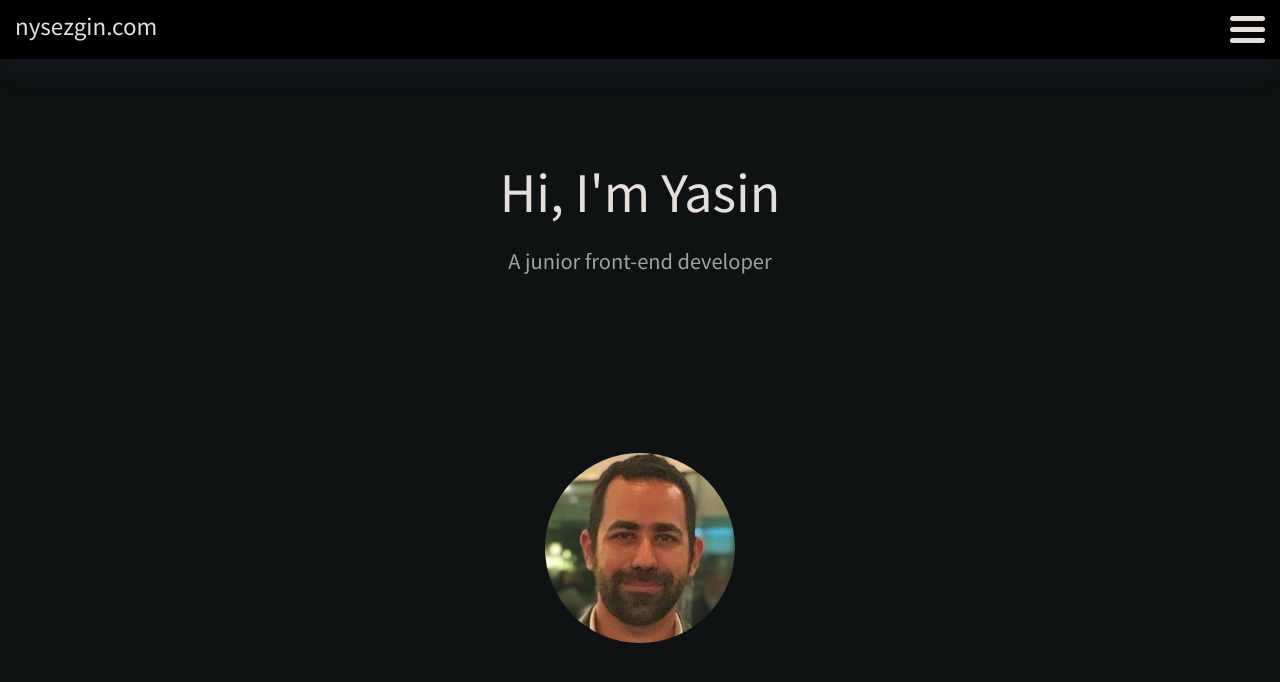
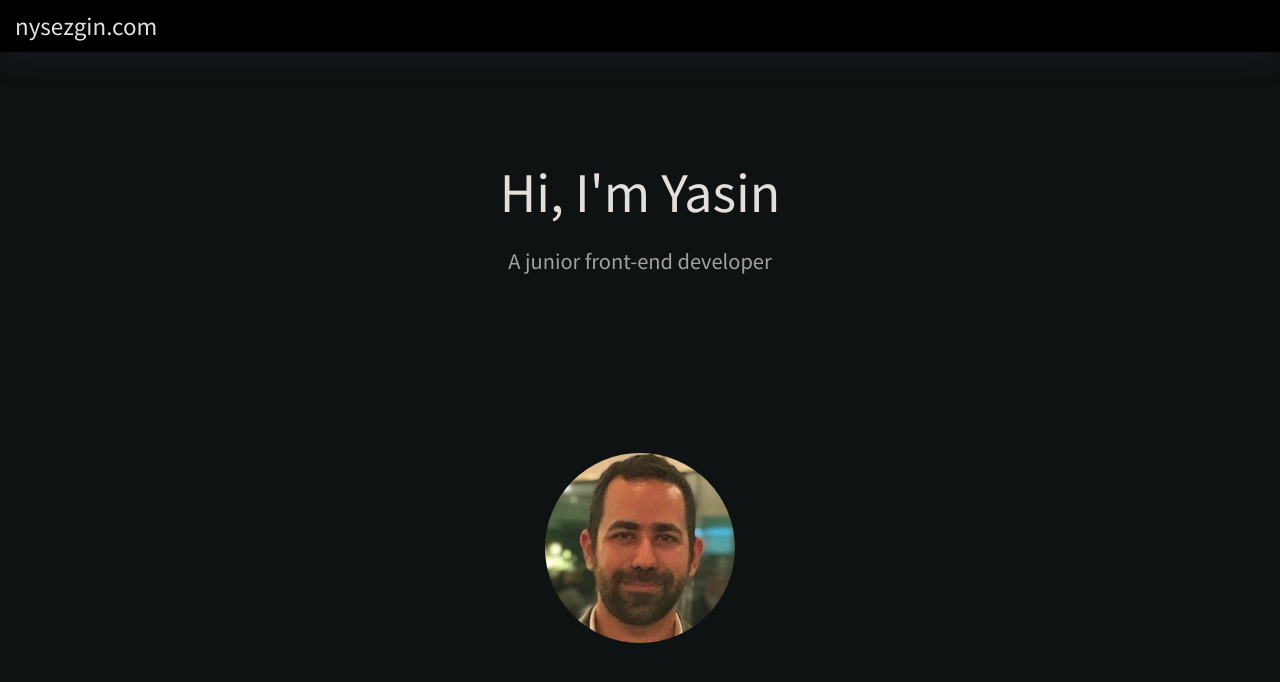
Before and after one commit to nysezgin/portfolio, a React (Create React App) app: page / in a window 1280 px wide. Shown: the top 682 px of the page. Built offline with nearby package versions, Linux system fonts and the light colour scheme.

Commit message:
added isMobile
check if the window is in mobile view

```diff
--- a/src/App.js
+++ b/src/App.js
@@ -1,12 +1,28 @@
 import "./reset.css";
 import "./App.scss";
-import Header from "./components/Header"
-import Main from "./components/Main"
+import React, { useEffect, useState } from "react";
+import Header from "./components/Header";
+import Main from "./components/Main";
 
 function App() {
+  //// IsMobile Check
+  const [size, setSize] = useState(window.innerWidth);
+
+  const checkSize = () => {
+    setSize(window.innerWidth);
+  };
+
+  useEffect(() => {
+    window.addEventListener("resize", checkSize);
+    return () => {
+      window.removeEventListener("resize", checkSize);
+    };
+
+  }, []);
+  const isMobile = size < 768;
   return (
     <>
-      <Header />
+      <Header isMobile={isMobile} />
       <Main />
     </>
   );
--- a/src/components/Header.js
+++ b/src/components/Header.js
@@ -2,7 +2,7 @@ import React, { useState } from "react";
 import Navbar from "./header/Navbar";
 import Menu from "./header/MenuBar";
 
-export default function Header() {
+export default function Header({ isMobile }) {
   const [isNavOpen, setIsNavOpen] = useState(false);
 
   return (
@@ -10,11 +10,13 @@ export default function Header() {
       <a className="logo" href="/">
         nysezgin.com
       </a>
-      <div className="menu" onClick={() => setIsNavOpen(!isNavOpen)}>
-        <Menu number={"1"} isNavOpen={isNavOpen} />
-        <Menu number={"2"} isNavOpen={isNavOpen} />
-        <Menu number={"3"} isNavOpen={isNavOpen} />
-      </div>
+      {isMobile && (
+        <div className="menu" onClick={() => setIsNavOpen(!isNavOpen)}>
+          <Menu number={"1"} isNavOpen={isNavOpen} />
+          <Menu number={"2"} isNavOpen={isNavOpen} />
+          <Menu number={"3"} isNavOpen={isNavOpen} />
+        </div>
+      )}
       <Navbar navbarOpen={isNavOpen} />
     </header>
   );
```
